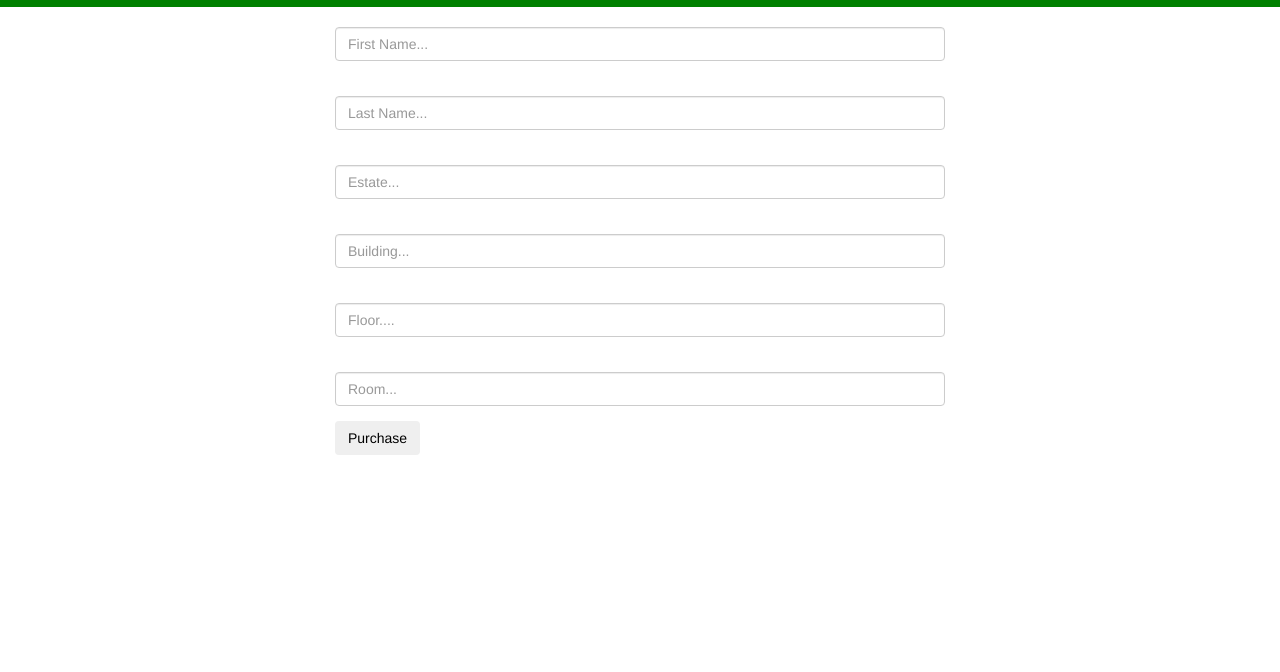
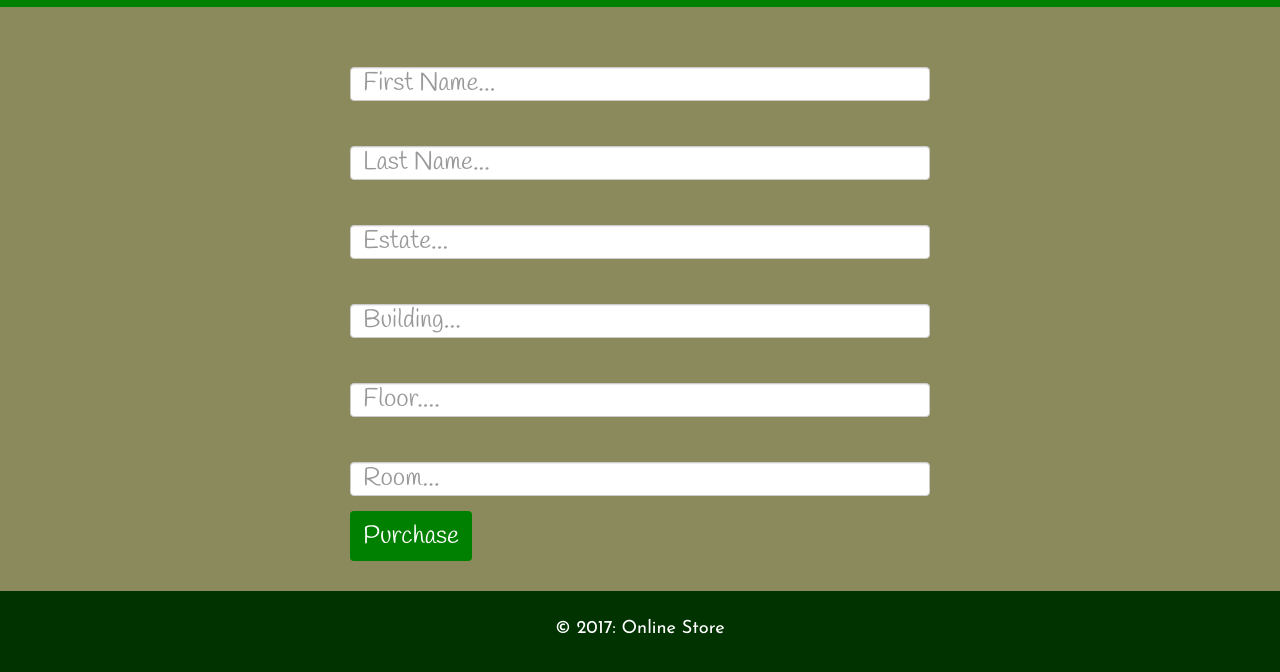
Before and after one commit to mikelubs/online-store, a plain HTML site: page index.html in a window 1280 px wide. Shown: the part 232-904 px from the top of the page. Before the commit the page ends 800 px from the top, so only its background shows below. Drawn offline with Linux system fonts and the light colour scheme; a web font is replaced by a local one.

Commit message:
adjust the fonts and site colors

```diff
--- a/css/styles.css
+++ b/css/styles.css
@@ -54,20 +54,48 @@ BODY
 }
 
 .large {
-  background: #fff;
- color: #000;
+  background: rgb(138, 138, 92);
+  color: #fff;
+  font-family: 'Capriola', sans-serif;
+  font-weight: lighter;
+  font-size: 1.5em;
+  padding: 30px;
 }
+
+.form-control {
+  font-size: 1.2em;
+  color: rgb(0, 51, 0);
+  font-family: 'Handlee', cursive;
+  font-weight: lighter;
+}
+
+button {
+  background: rgb(0, 128, 0);
+  font-family: 'Handlee', cursive;
+}
+
+.btn {
+  color: #fff;
+  font-size: 1.2em;
+}
+
+.btn:hover {
+  background: rgb(0, 51, 0);
+  color: #fff;
+}
+
 /******************************************************
 
 FOOTER
 ******************************************************/
-
-/******************************************************
-
-
-******************************************************/
-
-/******************************************************
-
-
-******************************************************/
+.footer {
+  background: rgb(0, 51, 0);
+  color: #fff;
+  margin: 0;
+  padding: 0;
+  width: 100%;
+  text-align: center;
+  padding: 25px;
+  font-family: 'Josefin Sans', sans-serif;
+  font-size: 1.3em;
+}
--- a/index.html
+++ b/index.html
@@ -12,6 +12,7 @@
     <link rel="stylesheet" href="css/font-awesome.min.css">
     <link href="css/styles.css" rel="stylesheet">
     <link href="https://fonts.googleapis.com/css?family=Slabo+27px" rel="stylesheet">
+    <link href="https://fonts.googleapis.com/css?family=Capriola|Handlee" rel="stylesheet">
     <link href="https://fonts.googleapis.com/css?family=Josefin+Sans" rel="stylesheet">
     <link href="https://fonts.googleapis.com/css?family=Cookie|Delius|Delius+Swash+Caps|Pacifico|Ruluko" rel="stylesheet">
 
@@ -61,11 +62,11 @@
               </div>
               <div class="form-group">
                 <label for="floornumber"></label>
-                <input id="floornumber" class="form-control" type="text" placeholder="Floor...." required="">
+                <input id="floornumber" class="form-control" type="number" placeholder="Floor...." required="">
               </div>
               <div class="form-group">
                 <label for="roomnumber"></label>
-                <input id="roomnumber" class="form-control" type="text" placeholder="Room..." required="">
+                <input id="roomnumber" class="form-control" type="number" placeholder="Room..." required="">
               </div>
               <button type="submit" class="btn">Purchase</button>
             </form>
@@ -85,8 +86,6 @@
         </div>
         </div>
       </div>
-
-
 
       <div class="container-fluid receipt" id="receipt">
         <div class="row">
@@ -122,12 +121,12 @@
           </div>
         </div>
       </div>
+    </div>
 
-      <div class="container-fluid">
-        <div class="row">
-          <div class="col-lg-12 col-md-12 col-sm-12 col-xs-12">
-            <p id="thankYou"></p>
-          </div>
+    <div class="container-fluid footer">
+      <div class="row">
+        <div class="col-lg-12 col-md-12 col-sm-12 col-xs-12">
+          <p>&copy 2017: Online Store</p>
         </div>
       </div>
     </div>
```
